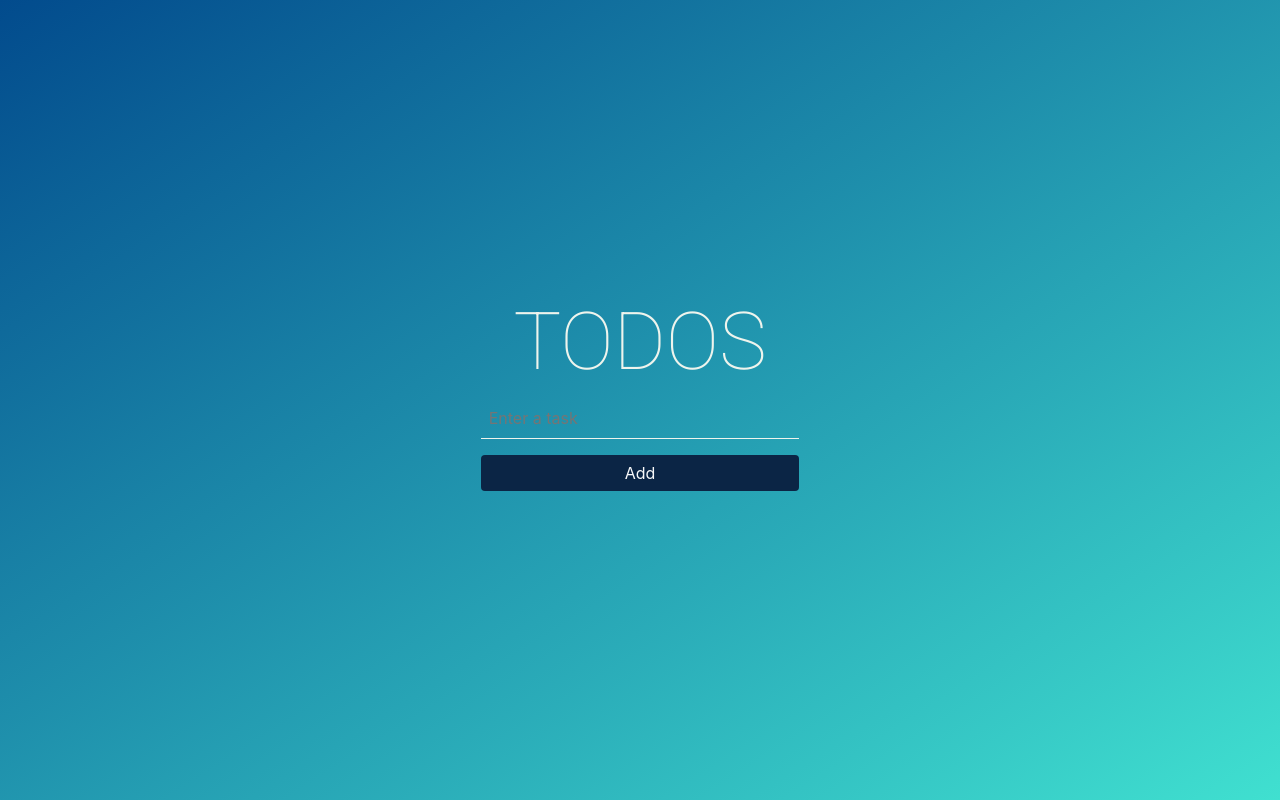
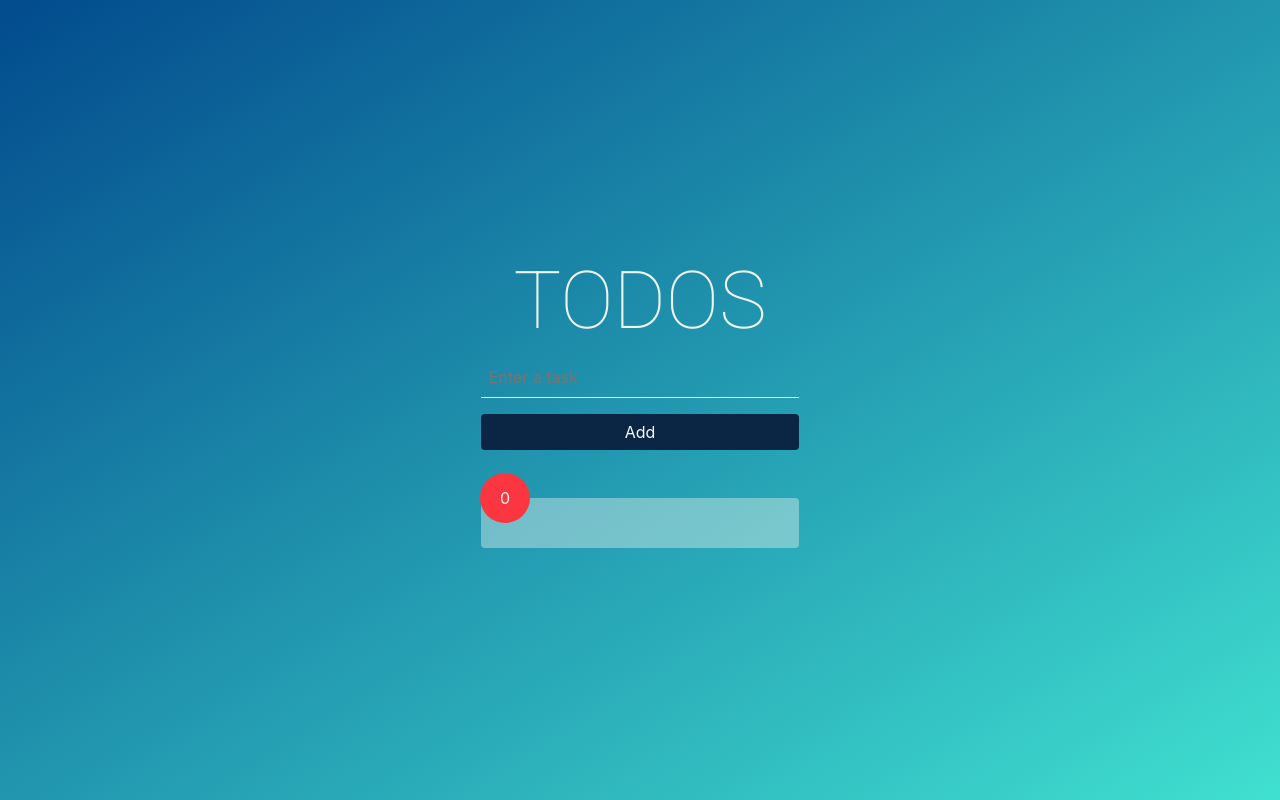
Before and after one commit to clementbouakil/todo-list, a React (Create React App) app: page / in a window 1280 px wide. Built offline with nearby package versions, Linux system fonts and the light colour scheme.

Commit message:
adding counter of tasks

```diff
--- /dev/null
+++ b/src/Components/Counter/Counter.css
@@ -0,0 +1,12 @@
+.counter {
+    height: 50px;
+    width: 50px;
+    background-color: #fb3640;
+    border-radius: 50px;
+    display: flex;
+    justify-content: center;
+    align-items: center;
+    position: relative;
+    top: -25px;
+    left: -135px;
+}
--- /dev/null
+++ b/src/Components/Counter/Counter.jsx
@@ -0,0 +1,7 @@
+import React from "react";
+
+import "./Counter.css";
+
+const Counter = ({ number }) => <div className="counter">{number}</div>;
+
+export default Counter;
--- a/src/Components/Task/TaskForm.jsx
+++ b/src/Components/Task/TaskForm.jsx
@@ -46,7 +46,7 @@ class TaskForm extends Component {
                     <Button
                         variant="btn btn-outline-light"
                         type="submit"
-                        className="task-form-button mb-3"
+                        className="task-form-button mb-5"
                     >
                         Add
                     </Button>
--- a/src/Components/Task/TaskGenerate.jsx
+++ b/src/Components/Task/TaskGenerate.jsx
@@ -5,6 +5,7 @@ import Task from "./Task";
 import "./Task.css";
 
 import ListGroup from "react-bootstrap/ListGroup";
+import Counter from "../Counter/Counter";
 
 class TaskGenerate extends Component {
     constructor(props) {
@@ -36,6 +37,7 @@ class TaskGenerate extends Component {
                     <TaskForm onTaskAdd={this.handleAdd} />
                 </div>
                 <ListGroup className="task-list">
+                    <Counter number={this.state.tasks.length} />
                     {this.state.tasks.map(task => (
                         <Task
                             key={task.id}
```
